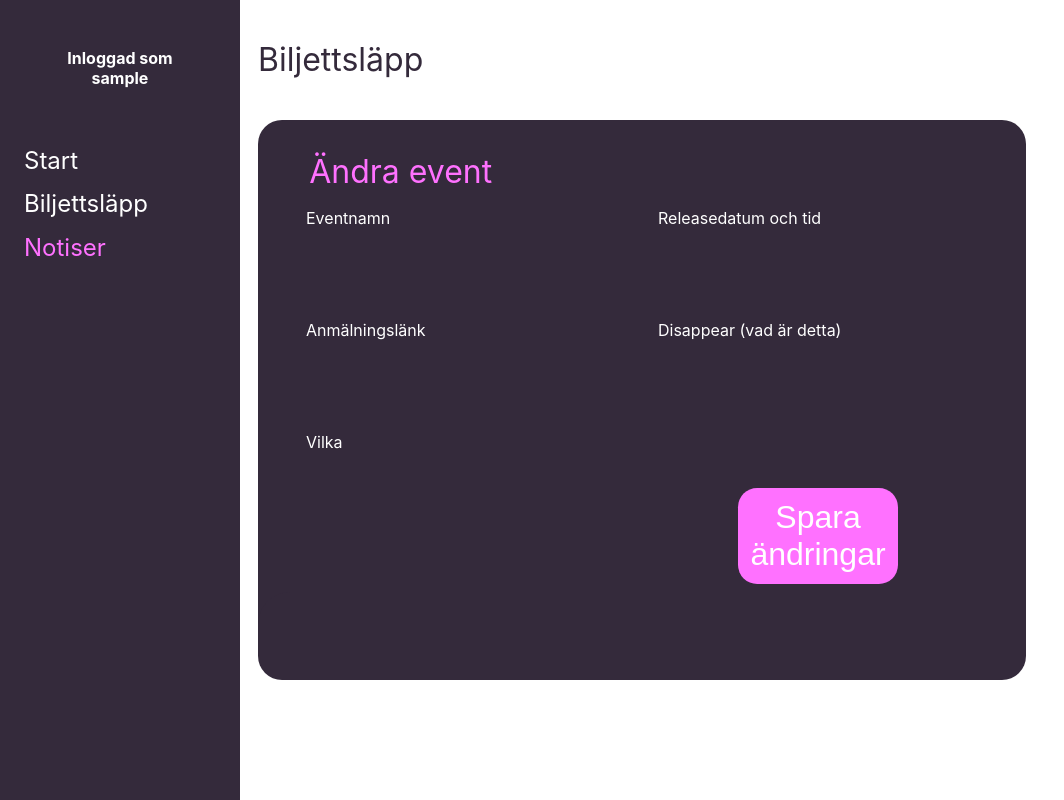
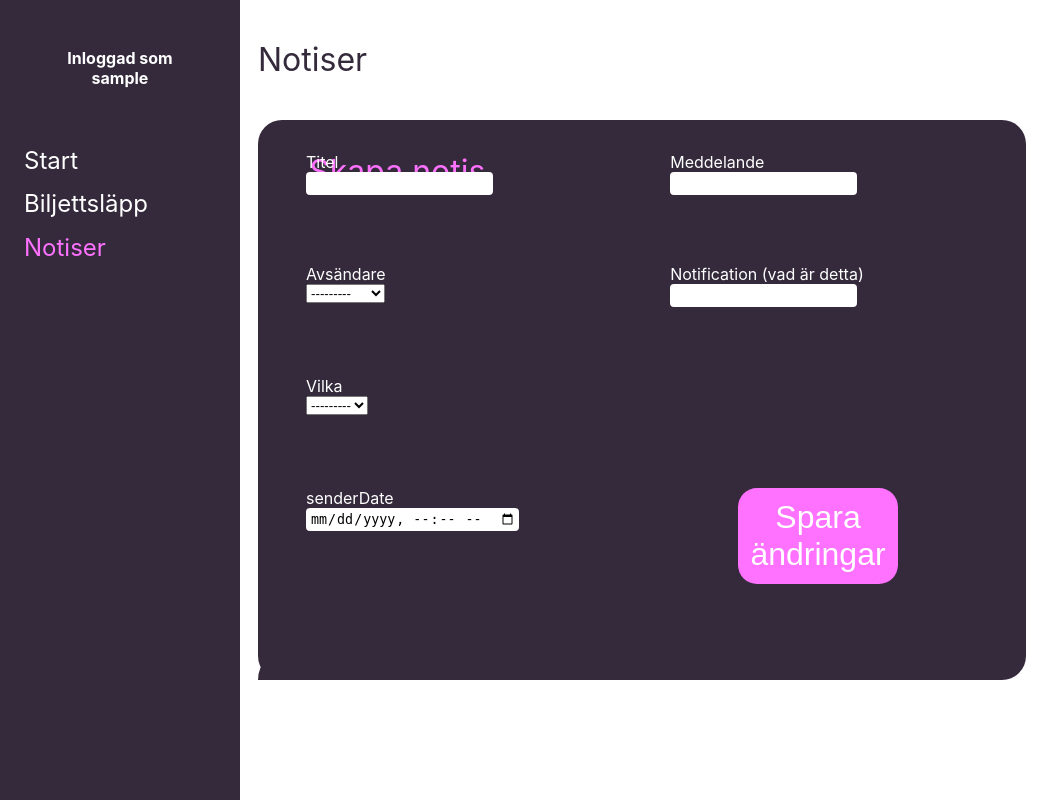
Before and after one commit to UTNkar/TD-app-admin-interface, a Django app: page /notifications/ in a window 1280 px wide. Shown: the whole page, without its empty margins (0-1064 px from the left). Run offline with Django 3.2, Linux system fonts and the light colour scheme; the visitor is signed in with stand-in values (Sample User, id 1); some web fonts are replaced.

Commit message:
create new notification (not sending correctly)

```diff
--- a/adminInterface/adminInterface/forms.py
+++ b/adminInterface/adminInterface/forms.py
@@ -1,7 +1,8 @@
 from django.forms import ModelForm
-from adminInterface.models import Event
+from adminInterface.models import Event, Notification
 from django import forms
-from adminInterface.utils import Firestore
+from adminInterface.firebase_utils import Firestore
+from adminInterface.firebase_utils import CloudMessaging
 
 
 class EventForm(ModelForm):
@@ -55,3 +56,47 @@
             u'who': data.get('who')
         })
         return data
+
+
+class NotificationForm(ModelForm):
+    senderDate = forms.DateTimeField(
+        input_formats=['%Y-%m-%dT%H:%M'],
+        widget=forms.DateTimeInput(
+            attrs={
+                'type': 'datetime-local',
+                'class': 'form-control'},
+            format='%Y-%m-%dT%H:%M'
+        )
+    )
+
+    class Meta:
+        model = Notification
+        fields = ['title',
+                  'body',
+                  'sender',
+                  'senderDate',
+                  'notification',
+                  'who'
+                  ]
+
+    def save(self):
+        data = self.cleaned_data
+        messaging = CloudMessaging.get_instance()
+        topic = 'highScores'
+        # condition = "'stock-GOOG' in topics || 'industry-tech' in topics"
+
+        # See documentation on defining a message payload.
+        message = messaging.Message(
+            notification=messaging.Notification(
+                title=data.get('title'),
+                body=data.get('body'),
+            ),
+            # condition=condition,
+            topic=topic
+        )
+
+        # Send a message to devices subscribed to the combination of topics
+        # specified by the provided condition.
+        response = messaging.send(message)
+        # Response is a message ID string.
+        print('Successfully sent message:', response)
--- a/adminInterface/adminInterface/models.py
+++ b/adminInterface/adminInterface/models.py
@@ -21,3 +21,18 @@
     form = models.CharField(max_length=30)
     release = models.DateTimeField(editable=True)
     who = MultiSelectField(choices=CLASS_CHOICES)
+
+
+class Notification(models.Model):
+    SENDER_CHOICES = [
+        ('Rekå', 'Rekå'),
+        ('Fadderkå', 'Fadderkå'),
+        ('Mediakå', 'Mediakå'),
+        ('UTN', 'UTN'),
+    ]
+    title = models.CharField(max_length=30)
+    body = models.CharField(max_length=300)
+    sender = models.CharField(max_length=8, choices=SENDER_CHOICES)
+    senderDate = models.DateTimeField(editable=True)
+    notification = models.CharField(max_length=30)
+    who = MultiSelectField(choices=CLASS_CHOICES)
--- a/adminInterface/adminInterface/templates/create_notification.html
+++ b/adminInterface/adminInterface/templates/create_notification.html
@@ -1,33 +1,32 @@
 {% extends "base.html"%} {% block content %}
 
 <div id="header-text">
-    Biljettsläpp
+    Notiser
 </div>
 <div>
-    <form method="POST" action="{% url 'create_event' %}" class="event-form">
+    <form method="POST" action="{% url 'create_notification' %}" class="event-form">
         {% csrf_token %}
-        {{form.firebase_id}}
         <div id="event-form-box">
                 <div id="new-event">
-                    Ändra event
+                    Skapa notis
                 </div>
                 {{form.errors}}
             <div id="table-row-1">
                 <div id="col-1">
-                    Eventnamn <br> {{ form.name }}
+                    Titel <br> {{ form.title }}
                 </div>
                 <div id="col-2">
-                    Releasedatum och tid <br> {{ form.release }}
+                    Meddelande <br> {{ form.body }}
                 </div>
             </div>
 
             <div id="table-row-2">
                 <div id="col-1">
-                    Anmälningslänk <br> {{ form.form }}
+                    Avsändare <br> {{ form.sender }}
                 </div>
 
                 <div id="col-2">
-                    Disappear (vad är detta) <br> {{ form.disappear }}
+                    Notification (vad är detta) <br> {{ form.notification }}
                 </div>
             </div>
 
@@ -36,10 +35,16 @@
                     Vilka <br> {{ form.who }}
                 </div>
             </div>
+            <div id="table-row-3">
+                <div id="col-1">
+                    senderDate <br> {{ form.senderDate }}
+                </div>
+            </div>
+
             <div id="table-row-4">
             </div>
                 <div id="new-event">
-                <button id="submit-button" type="submit" class="save btn btn-default">
+                <button onclick="return saveAlert()" id="submit-button" type="submit" class="save btn btn-default">
                     Spara ändringar
                 </button>
                 </div>
@@ -47,5 +52,11 @@
     </form>
 </div>
 
+<script>
+function saveAlert() {
+    message = 'Vill du spara notisen?'
+    return confirm(message)
+}
+</script>
 
 {% endblock %}
--- a/adminInterface/adminInterface/urls.py
+++ b/adminInterface/adminInterface/urls.py
@@ -33,7 +33,11 @@
         name="edit_event"
     ),
     path('ticket-system/', views.ticket_system),
-    path('notifications/', views.notifications),
+    path(
+        'notifications/',
+        views.create_notification,
+        name='create_notification'
+    ),
     path('start/', views.start),
     path('login/', views.login_user),
 ]
--- a/adminInterface/adminInterface/views.py
+++ b/adminInterface/adminInterface/views.py
@@ -2,8 +2,8 @@
 from django.contrib.auth.decorators import login_required
 from django.contrib.auth import authenticate, login
 from adminInterface.models import Event
-from adminInterface.forms import EventForm
-from adminInterface.utils import Firestore
+from adminInterface.forms import EventForm, NotificationForm
+from adminInterface.firebase_utils import Firestore
 
 
 def singIn(request):
@@ -11,8 +11,15 @@
 
 
 @login_required
-def notifications(request):
-    return render(request, "create_notification.html")
+def create_notification(request):
+    if request.method == 'POST':
+        form = NotificationForm(request.POST)
+        if form.is_valid():
+            form.save()
+            return redirect('/notifications/')
+    else:
+        form = NotificationForm()
+    return render(request, "create_notification.html", {'form': form})
 
 
 @login_required
```
Also changed, not shown: adminInterface/adminInterface/firebase_utils.py (added, +32 -0 lines), adminInterface/adminInterface/utils.py (deleted, +0 -13 lines).
